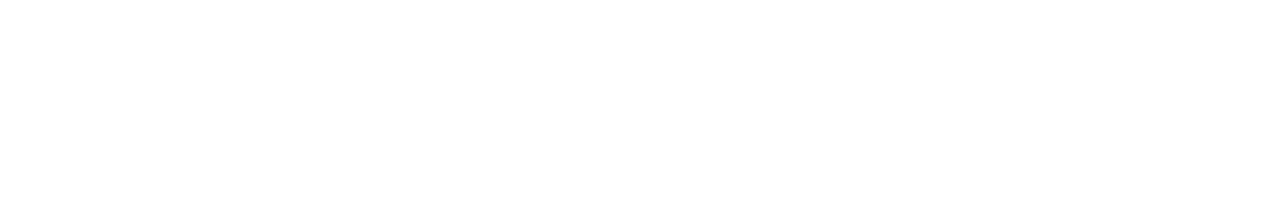
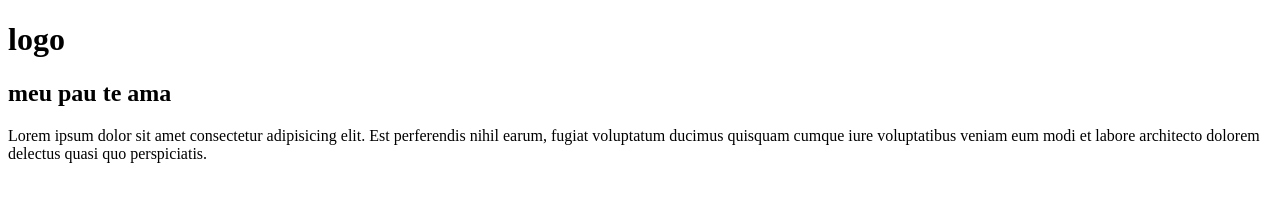
Before and after one commit to lucasgd123/aprendendo-git, a plain HTML site: page index.html in a window 1280 px wide. Drawn offline with Linux system fonts and the light colour scheme.

Commit message:
meu pau te ama

```diff
--- a/index.html
+++ b/index.html
@@ -1,11 +1,16 @@
 <!DOCTYPE html>
 <html lang="en">
+
 <head>
     <meta charset="UTF-8">
     <meta name="viewport" content="width=device-width, initial-scale=1.0">
     <title>Document</title>
 </head>
+
 <body>
+    <h1>logo</h1>
+    <h2>meu pau te ama</h2>
+    <p>Lorem ipsum dolor sit amet consectetur adipisicing elit. Est perferendis nihil earum, fugiat voluptatum ducimus quisquam cumque iure voluptatibus veniam eum modi et labore architecto dolorem delectus quasi quo perspiciatis.</p>
+</body>
 
-</body>
 </html>
```
